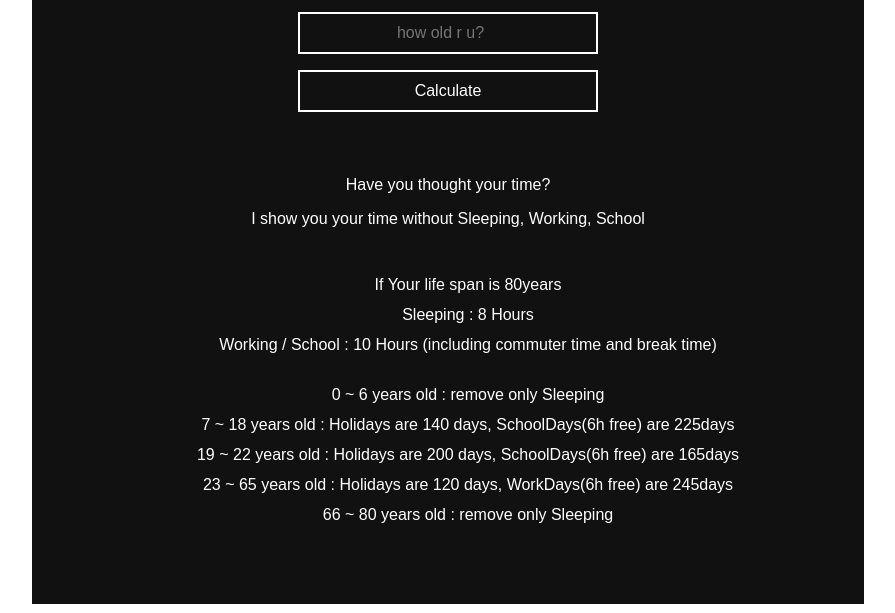
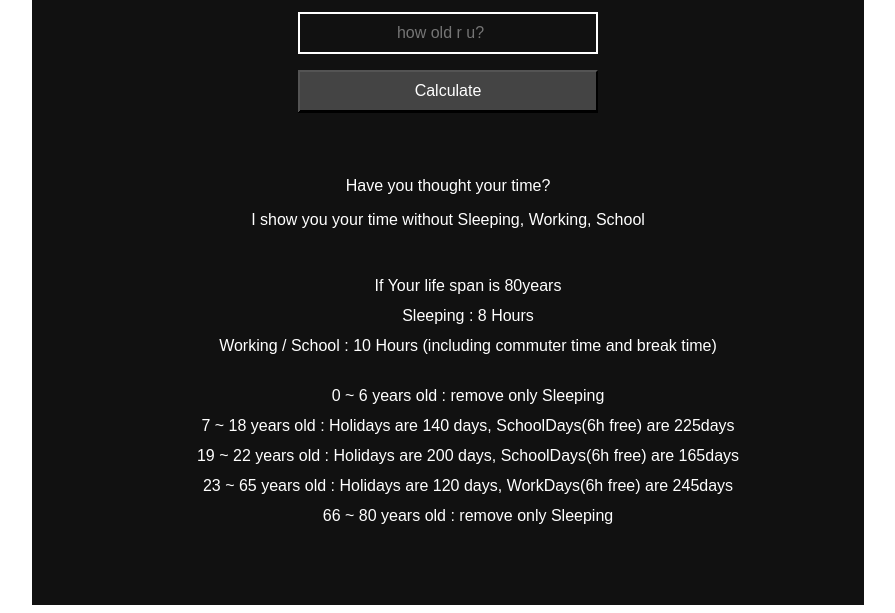
Before and after one commit to Kotaro456/react-lifetime-app, a React app: page / in a window 1280 px wide. Shown: the part 301-914 px from the top of the page, without its empty margins (192-1087 px from the left). Built offline with nearby package versions, Linux system fonts and the light colour scheme.

Commit message:
changed button design

```diff
--- a/src/styles/base/components/_selectTime.scss
+++ b/src/styles/base/components/_selectTime.scss
@@ -18,10 +18,16 @@
     box-sizing: border-box;
     padding: 10px 15px;
     font-size: $m-size;
-    border: 2px solid white;
-    background: #111;
+    border-bottom: 3px solid darken(#444, 30%);
+    background: #444;
     font-size: $m-size;
     font-weight: 500;
     color: white;
+    cursor: pointer;
+
+    &:active {
+      margin-top: 1.9rem;
+      border: none;
+    }
   }
 }
```
Also changed, not shown: dist/index.html, 1 other file.
